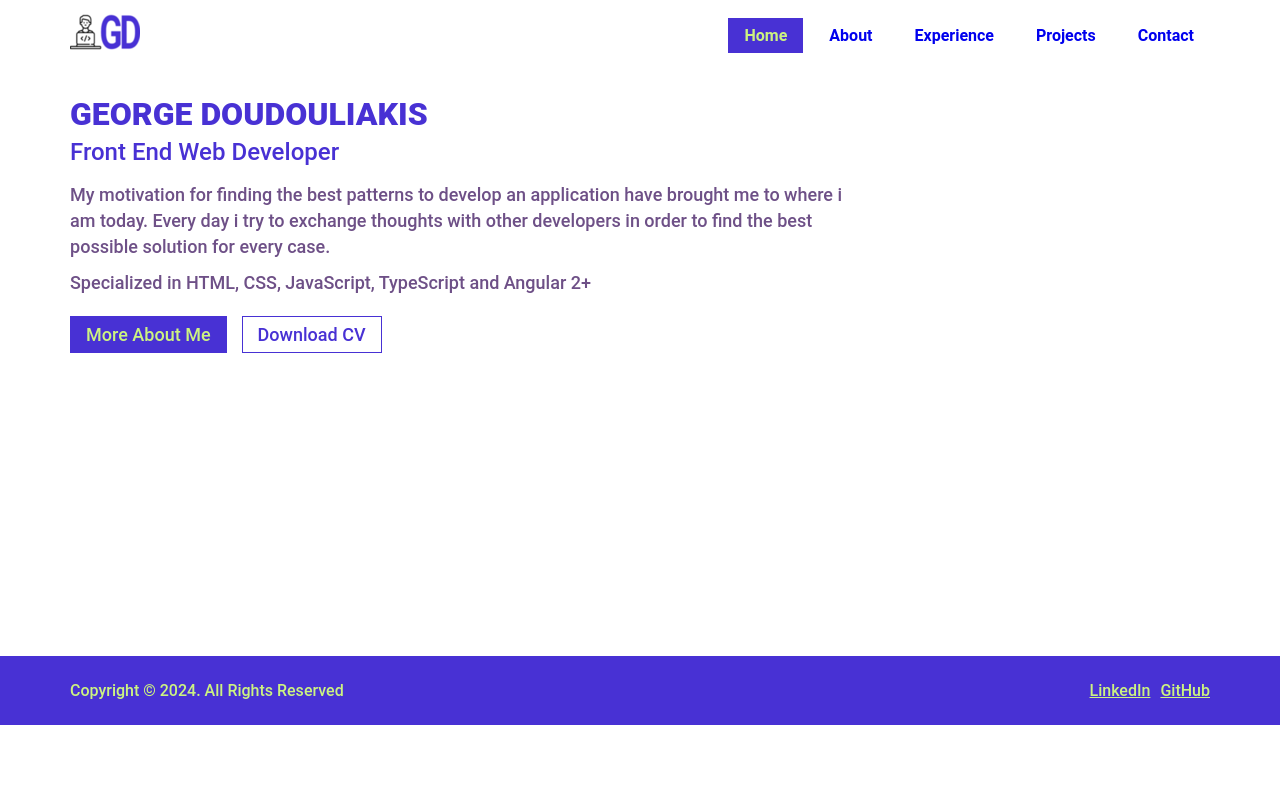
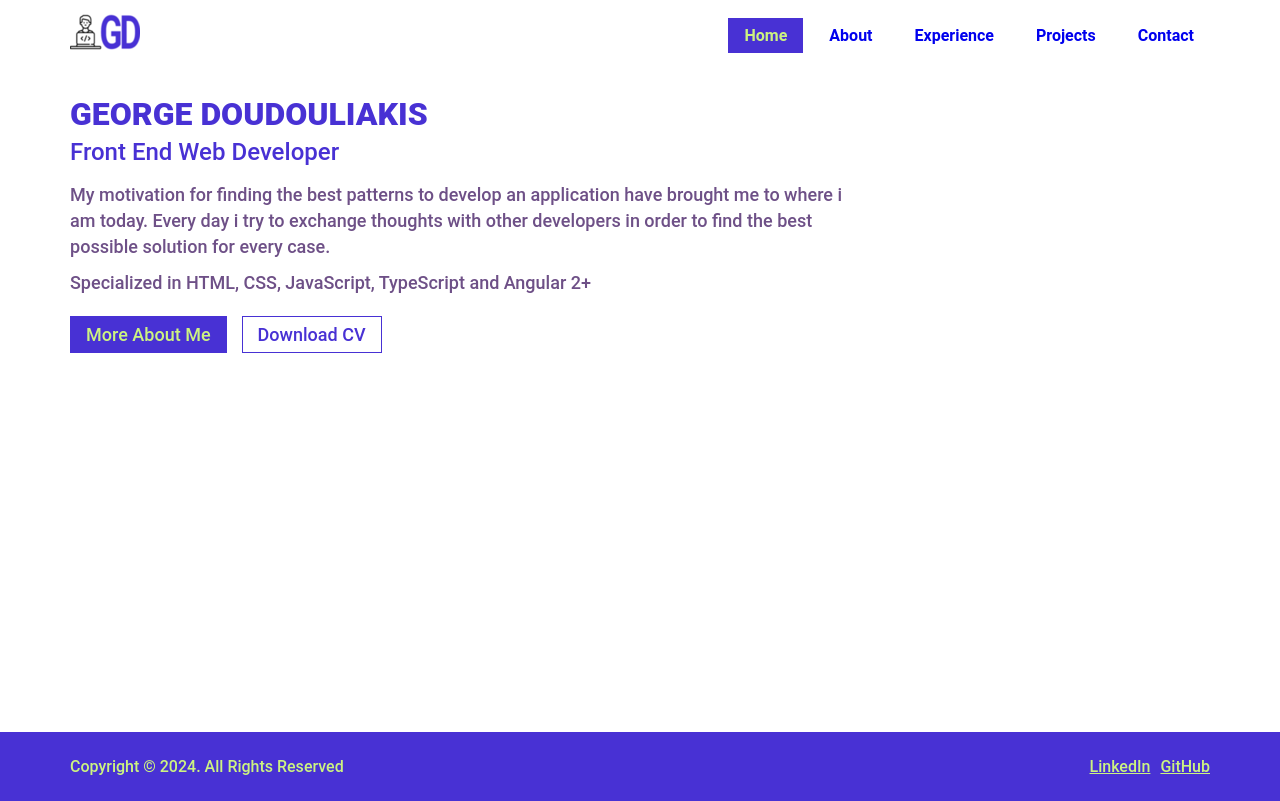
Before and after one commit to GeorgiosDoudouliakis/george-doudouliakis-dev, an Angular app: page / in a window 1280 px wide. Built offline with nearby package versions, Linux system fonts and the light colour scheme.

Commit message:
refactor: Change min height of main tag

```diff
--- a/src/app/app.component.scss
+++ b/src/app/app.component.scss
@@ -1,9 +1,9 @@
 :host {
    main {
-     min-height: calc(100vh - 240px);
+     min-height: calc(100vh - 166px);
 
      @media(min-width: 768px) {
-      min-height: calc(100vh - 214px);
+      min-height: calc(100vh - 138px);
      }
   }
 }
```
